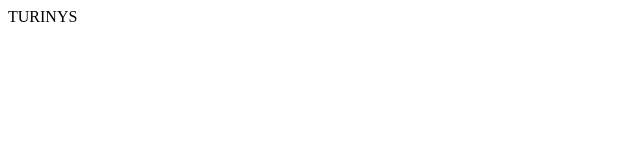
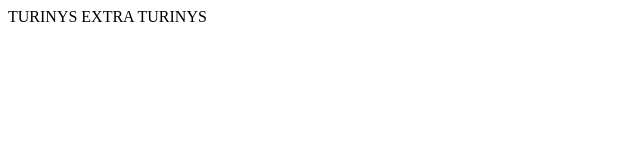
Before and after one commit to PauliusRa1987/2-demo-35, a website: page index.html in a window 1280 px wide. Shown: the whole page, without its empty margins (0-640 px from the left). Drawn offline with Linux system fonts and the light colour scheme.

Commit message:
Extra info

```diff
--- a/index.html
+++ b/index.html
@@ -8,5 +8,6 @@
 </head>
 <body>
     TURINYS
+    EXTRA TURINYS
 </body>
 </html>
```
